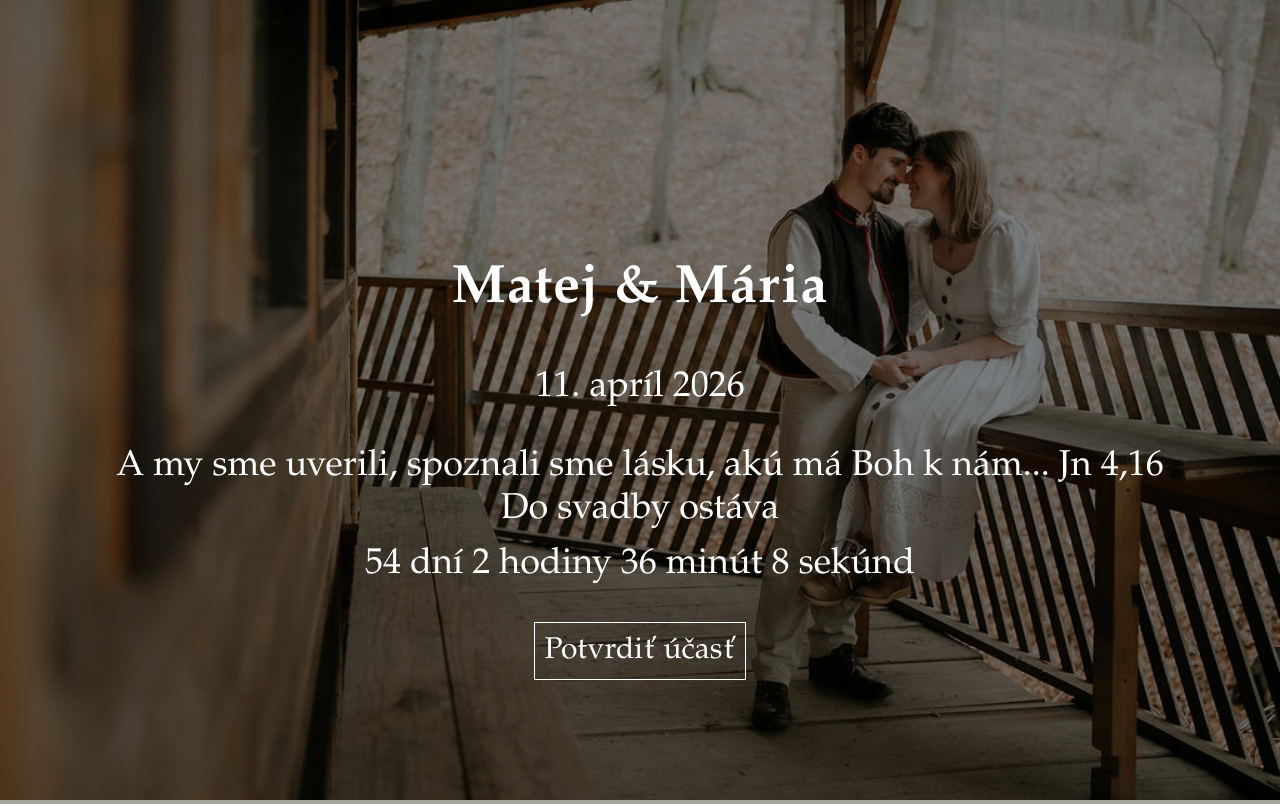
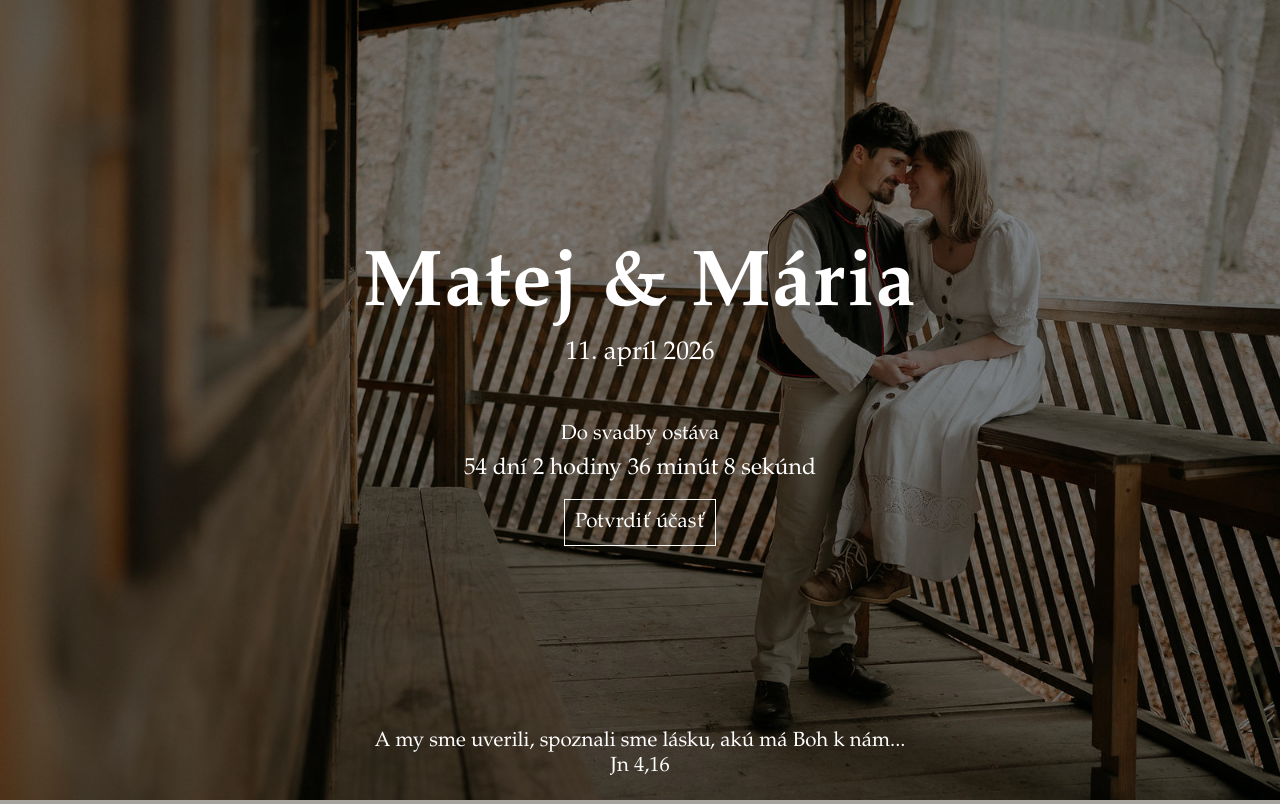
Before and after one commit to mdudak/reallygreatsite, a PHP site: page / in a window 1280 px wide. Shown: the top 804 px of the page. Run offline with PHP 8.4, Linux system fonts and the light colour scheme; data that the repository does not hold is empty; some web fonts are replaced; grey boxes are pictures that could not be loaded.

Commit message:
Zmensene fotky, nastylovany main

```diff
--- a/index.html
+++ b/index.html
@@ -14,19 +14,18 @@
 <main class="main">
 
     <section class="section-main">
-        <div class="content">
-            <h1>Matej & Mária</h1>
-            <p>11. apríl 2026</p>
-            <div class="cite">
-                A my sme uverili, spoznali sme lásku, akú má Boh k nám...
-                Jn 4,16
-            </div>
-            <div id="countdown-container">
-                <div>Do svadby ostáva</div>
-                <div id="countdown"></div>
-            </div>
+        <h1>Matej & Mária</h1>
+        <p>11. apríl 2026</p>
+        <div id="countdown-container">
+            <div>Do svadby ostáva</div>
+            <div id="countdown"></div>
         </div>
         <a href="#form">Potvrdiť účasť</a>
+        <div class="cite">
+            A my sme uverili, spoznali sme lásku, akú má Boh k nám...
+            <br>
+            Jn 4,16
+        </div>
     </section>
 
     <section class="section section-color-odd">
--- a/style/style.css
+++ b/style/style.css
@@ -46,8 +46,14 @@ h1, h2, h3, h4, h5, h6 {
     letter-spacing: 0.02em;
 }
 
+h1 {
+    /* responsive main heading */
+    font-size: clamp(2.8rem, 6.2vw, 8rem);
+    line-height: 1.05;
+    margin: 0 0 0.5rem;
+}
+
 h2 {
-    font-variant-caps: petite-caps;
     font-size: clamp(1.75rem, 3.0vw, 4rem);
 }
 
@@ -60,8 +66,13 @@ h2 {
     background-repeat: no-repeat;
 
     display: flex;
+    flex-direction: column;
     align-items: center;
     justify-content: center;
+
+    padding: 8vh 16px 72px;
+    text-align: center;
+    color: white;
 }
 
 .section-main::before {
@@ -72,32 +83,68 @@ h2 {
     z-index: 1;
 }
 
-.section-main > .content {
-    text-align: center;
-    color: white;
-    font-size: 3rem;
+.section-main > * {
+    position: relative;
     z-index: 2;
 }
 
-.section-main > .content #countdown {
-    margin-top: 1rem;
+.section-main h1 {
+    font-size: clamp(2.8rem, 6.2vw, 8rem);
+    line-height: 1.05;
+    margin: 0 0 0.5rem;
+}
+
+.section-main > p {
+    margin: 0.25rem 0;
+    font-size: clamp(1.1rem, 2.0vw, 2.8rem);
+}
+
+.section-main #countdown-container {
+    margin-top: 4.2rem;
+    font-size: clamp(1.0rem, 1.6vw, 2.2rem);
+}
+
+.section-main #countdown {
+    margin-top: 0.6rem;
+    font-size: clamp(1.0rem, 1.8vw, 2.4rem);
 }
 
 .section-main > a {
-    position: absolute;
+    margin-top: 1.4rem;
+    font-size: clamp(1.05rem, 1.6vw, 2.2rem);
+    color: #fff;
+    text-decoration: none;
+    text-underline-offset: 4px;
     padding: 10px;
-    bottom: 15vh;
-    font-size: 2.5rem;
-    color: white;
-    text-decoration: none;
+    border: 1px solid white;
     animation: bounce 1.5s infinite;
-    z-index: 2;
-    border: 1px solid white;
-    background: transparent;
 }
 
 .section-main > .content > a:hover {
     color: #fafafa;
+}
+
+/* Citát ukotvený odspodu */
+.section-main .cite {
+    position: absolute;
+    left: 50%;
+    transform: translateX(-50%);
+    bottom: 20px;
+
+    width: min(980px, 92%);
+    padding: 0 12px;
+
+    z-index: 3;
+    font-size: clamp(0.95rem, 1.6vw, 1.8rem);
+    line-height: 1.25;
+}
+
+@media (orientation: portrait) {
+    .section-main {
+        /* 66% horizontálne ~ posledná tretina zľava */
+        background-position: 66% 50%;
+        padding-top: 10vh;
+    }
 }
 
 .section-form {
@@ -110,7 +157,7 @@ h2 {
 .section-last {
     height: 100vh;
     width: 100%;
-    background-image: url("../images/prsen.jpg");
+    background-image: url("../images/section-last.jpg");
     background-size: cover;
     background-position: center;
     background-repeat: no-repeat;
```
Also changed, not shown: images/mydva.jpeg (deleted), images/pozvanka1.png (deleted), images/section-acco-left.png (deleted), images/section-acco.png (deleted), images/section-gifts.png (deleted), images/section-info.png (deleted), images/section-last.jpg (added), images/section-main.jpg, images/section-main.png (deleted), images/section-program.png (deleted), images/side-photo1.jpeg (deleted), images/side-photo2.jpeg (deleted).
